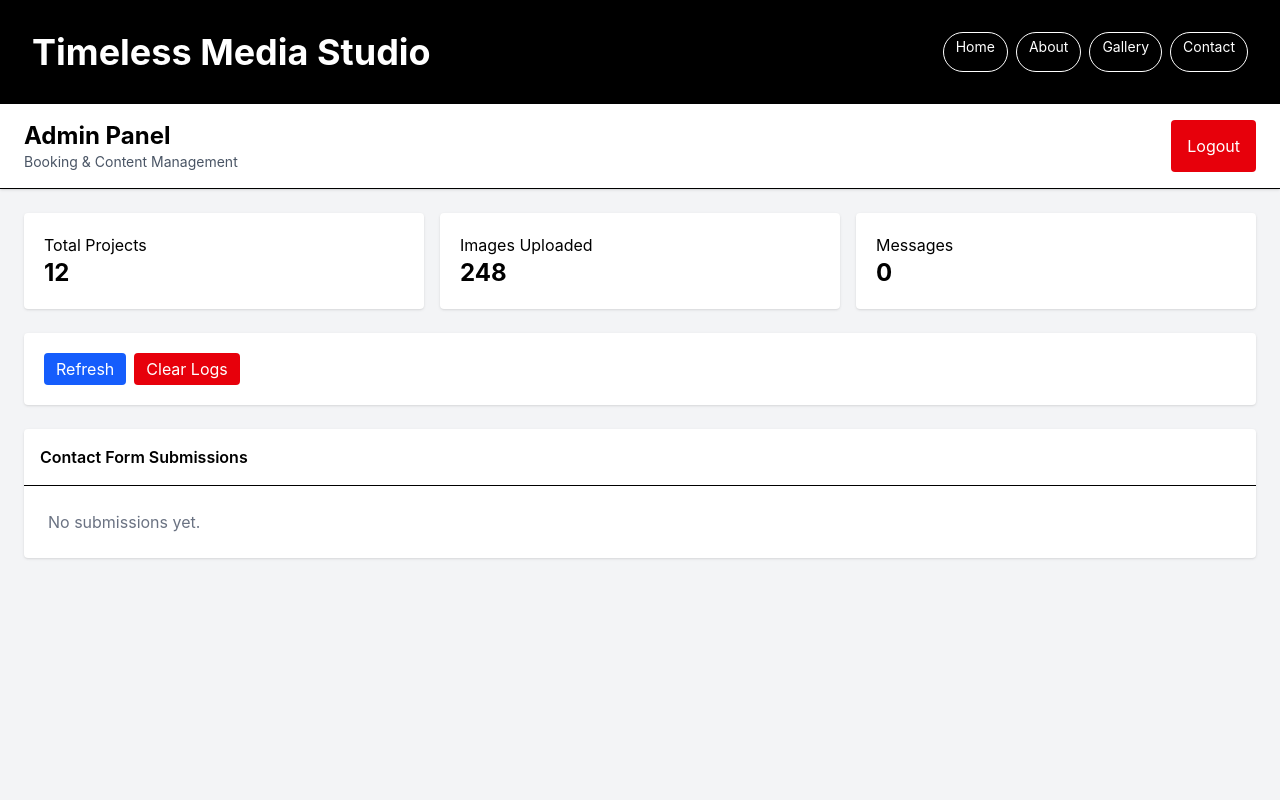
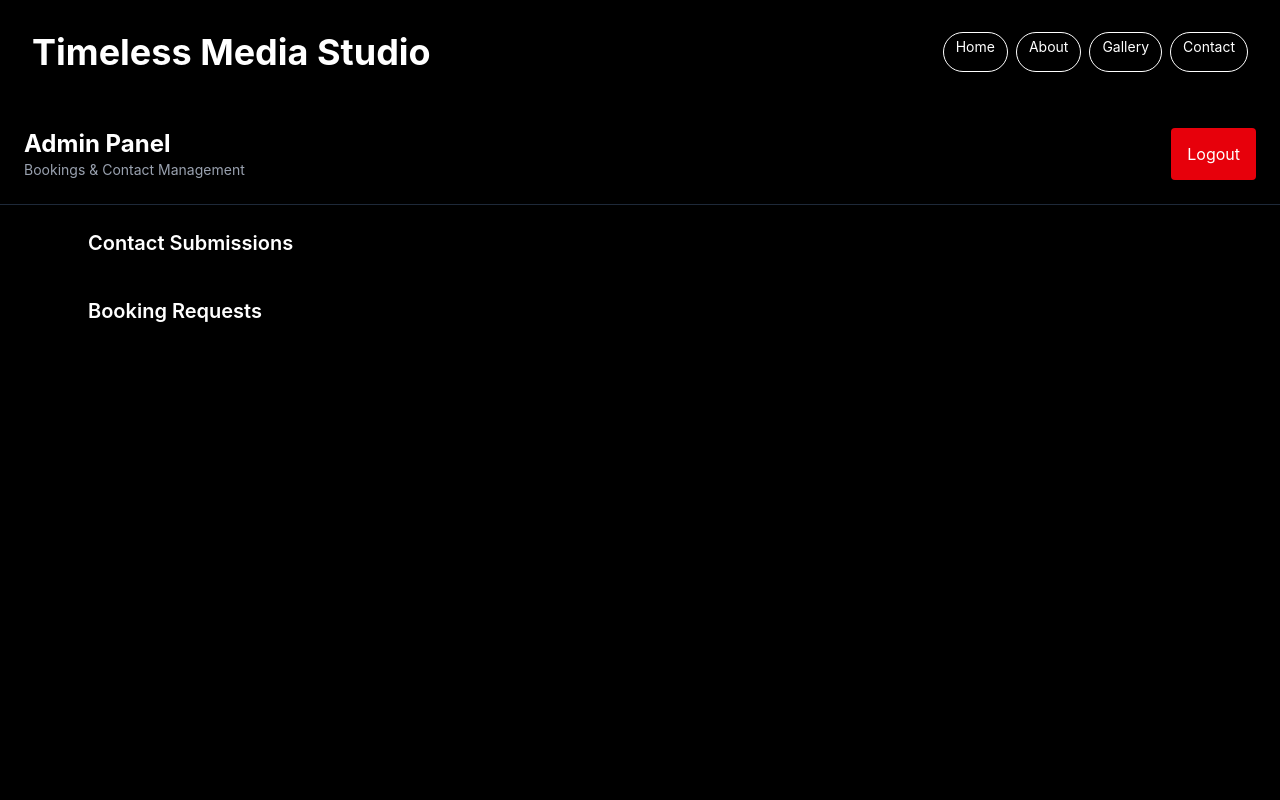
Before and after one commit to eringz/timeless-media-studio, a Next.js app: page /admin in a window 1280 px wide. Shown: the top 800 px of the page. Built offline with nearby package versions, Linux system fonts and the light colour scheme; sample sign-in values are in the browser's storage.

Commit message:
Update page.tsx

```diff
--- a/app/admin/page.tsx
+++ b/app/admin/page.tsx
@@ -3,15 +3,10 @@
 import { useEffect, useState } from 'react';
 import { useRouter } from 'next/navigation';
 
-const STORAGE_KEY = 'adminStats';
+const CONTACT_KEY = 'contactSubmissions';
+const BOOKING_KEY = 'adminBookingLogs';
 
-const defaultStats = {
-  totalProjects: 12,
-  imagesUploaded: 248,
-  messages: 0,
-};
-
-type Stats = typeof defaultStats;
+type LogStatus = 'pending' | 'approved';
 
 type ContactLog = {
   id: string;
@@ -22,327 +17,247 @@ type ContactLog = {
   message: string;
   email: string;
   timestamp: string;
-  status?: 'pending' | 'approved';
+  status?: LogStatus;
 };
 
-function loadStats(): Stats {
-  if (typeof window === 'undefined') return defaultStats;
-
-  try {
-    const stored = localStorage.getItem(STORAGE_KEY);
-    return stored ? JSON.parse(stored) : defaultStats;
-  } catch {
-    return defaultStats;
-  }
-}
-
-function saveStats(value: Stats) {
-  if (typeof window === 'undefined') return;
-  localStorage.setItem(STORAGE_KEY, JSON.stringify(value));
-}
+type BookingLog = ContactLog;
 
 export default function AdminPanel() {
-  const [isAuthenticated, setIsAuthenticated] = useState(false);
+  const router = useRouter();
+
+  const [contactLogs, setContactLogs] = useState<ContactLog[]>([]);
+  const [bookingLogs, setBookingLogs] = useState<BookingLog[]>([]);
   const [loading, setLoading] = useState(true);
-  const [stats, setStats] = useState<Stats>(defaultStats);
-  const [contactLogs, setContactLogs] = useState<ContactLog[]>([]);
-  const router = useRouter();
+
+  const loadData = () => {
+    const contacts = JSON.parse(localStorage.getItem(CONTACT_KEY) || '[]');
+    const bookings = JSON.parse(localStorage.getItem(BOOKING_KEY) || '[]');
+
+    const normalize = (arr: any[]) =>
+      Array.isArray(arr)
+        ? arr.reverse().map((x) => ({
+            ...x,
+            status: x.status || 'pending',
+          }))
+        : [];
+
+    setContactLogs(normalize(contacts));
+    setBookingLogs(normalize(bookings));
+  };
 
   useEffect(() => {
     if (typeof window === 'undefined') return;
 
-    const authenticated =
-      localStorage.getItem('adminAuthenticated') === 'true';
+    const auth = localStorage.getItem('adminAuthenticated');
 
-    if (!authenticated) {
+    if (auth !== 'true') {
       router.push('/admin/login');
       return;
     }
 
-    setTimeout(() => {
-      setIsAuthenticated(true);
+    loadData();
+    setLoading(false);
 
-      const savedStats = loadStats();
+    const interval = setInterval(loadData, 2000);
+    return () => clearInterval(interval);
+  }, [router]);
 
-      const submissions = JSON.parse(
-        localStorage.getItem('contactSubmissions') || '[]'
-      ) as ContactLog[];
-
-      const normalized = Array.isArray(submissions)
-        ? submissions
-            .reverse()
-            .map((s) => ({
-              ...s,
-              status: s.status || 'pending',
-            }))
-        : [];
-
-      setContactLogs(normalized);
-
-      const updatedStats = {
-        ...savedStats,
-        messages: normalized.length,
+  const updateStorage = (key: string, data: any[]) => {
+    localStorage.setItem(key, JSON.stringify(data));
+    loadData();
   };
 
-      setStats(updatedStats);
-      saveStats(updatedStats);
+  const approve = (id: string, type: 'contact' | 'booking') => {
+    const key = type === 'contact' ? CONTACT_KEY : BOOKING_KEY;
 
-      setLoading(false);
-    }, 0);
-  }, [router]);
+    const data =
+      type === 'contact' ? contactLogs : bookingLogs;
 
-  const handleLogout = () => {
-    localStorage.removeItem('adminAuthenticated');
-    router.push('/admin/login');
+    const updated = data.map((d) =>
+      d.id === id ? { ...d, status: 'approved' } : d
+    );
+
+    updateStorage(key, updated);
   };
 
-  const saveLogs = (updated: ContactLog[]) => {
-    setContactLogs(updated);
-    localStorage.setItem(
-      'contactSubmissions',
-      JSON.stringify(updated)
-    );
+  const remove = (id: string, type: 'contact' | 'booking') => {
+    const key = type === 'contact' ? CONTACT_KEY : BOOKING_KEY;
 
-    const updatedStats = {
-      ...stats,
-      messages: updated.length,
+    const data =
+      type === 'contact' ? contactLogs : bookingLogs;
+
+    const updated = data.filter((d) => d.id !== id);
+
+    updateStorage(key, updated);
   };
 
-    setStats(updatedStats);
-    saveStats(updatedStats);
-  };
-
-  const handleApprove = (id: string) => {
-    const updated = contactLogs.map((log) =>
-      log.id === id
-        ? { ...log, status: 'approved' }
-        : log
-    );
-
-    saveLogs(updated);
-  };
-
-  const handleDelete = (id: string) => {
-    const updated = contactLogs.filter(
-      (log) => log.id !== id
-    );
-
-    saveLogs(updated);
-  };
-
-  const handleClearContactLogs = () => {
-    localStorage.removeItem('contactSubmissions');
-    setContactLogs([]);
-    saveLogs([]);
-  };
-
-  const refreshContactLogs = () => {
-    const submissions = JSON.parse(
-      localStorage.getItem('contactSubmissions') || '[]'
-    ) as ContactLog[];
-
-    const normalized = submissions
-      .reverse()
-      .map((s) => ({
-        ...s,
-        status: s.status || 'pending',
-      }));
-
-    setContactLogs(normalized);
-
-    const updatedStats = {
-      ...stats,
-      messages: normalized.length,
-    };
-
-    setStats(updatedStats);
-    saveStats(updatedStats);
-  };
-
-  const formatDate = (dateString: string) => {
-    return new Date(dateString).toLocaleString();
-  };
+  const formatDate = (d: string) =>
+    new Date(d).toLocaleString();
 
   if (loading) {
     return (
-      <div className="min-h-screen flex items-center justify-center bg-gray-100">
-        Loading admin...
+      <div className="min-h-screen flex items-center justify-center bg-black text-white">
+        Loading admin panel...
       </div>
     );
   }
 
-  if (!isAuthenticated) return null;
-
   return (
-    <div className="min-h-screen bg-gray-100">
+    <div className="min-h-screen bg-black text-white">
 
       {/* HEADER */}
-      <header className="bg-white shadow-sm border-b">
-        <div className="max-w-7xl mx-auto px-6 py-4 flex justify-between">
+      <div className="border-b border-gray-800 p-6 flex justify-between">
         <div>
-            <h1 className="text-2xl font-bold">
-              Admin Panel
-            </h1>
-            <p className="text-sm text-gray-600">
-              Booking & Content Management
+          <h1 className="text-2xl font-bold">Admin Panel</h1>
+          <p className="text-gray-400 text-sm">
+            Bookings & Contact Management
           </p>
         </div>
 
         <button
-            onClick={handleLogout}
-            className="bg-red-600 text-white px-4 py-2 rounded"
+          onClick={() => {
+            localStorage.removeItem('adminAuthenticated');
+            router.push('/admin/login');
+          }}
+          className="bg-red-600 px-4 py-2 rounded"
         >
           Logout
         </button>
       </div>
-      </header>
 
-      {/* STATS */}
-      <main className="max-w-7xl mx-auto p-6">
+      {/* GRID */}
+      <div className="max-w-6xl mx-auto p-6 space-y-10">
 
-        <div className="grid md:grid-cols-3 gap-4 mb-6">
+        {/* CONTACTS */}
+        <section>
+          <h2 className="text-xl font-semibold mb-4">
+            Contact Submissions
+          </h2>
 
-          <div className="bg-white p-5 rounded shadow">
-            <p>Total Projects</p>
-            <p className="text-2xl font-bold">
-              {stats.totalProjects}
+          <div className="space-y-4">
+            {contactLogs.map((log) => (
+              <div
+                key={log.id}
+                className="bg-gray-900 border border-gray-800 p-4 rounded-xl"
+              >
+                <div className="flex justify-between">
+                  <div>
+                    <p className="font-bold">{log.name}</p>
+
+                    <p className="text-gray-400 text-sm">
+                      📧 {log.email}
                     </p>
+                    <p className="text-gray-400 text-sm">
+                      📞 {log.phone}
+                    </p>
+                    <p className="text-gray-400 text-sm">
+                      📅 {log.date}
+                    </p>
+                    <p className="text-gray-400 text-sm">
+                      💬 {log.message}
+                    </p>
+
+                    <span
+                      className={`inline-block mt-2 text-xs px-2 py-1 rounded ${
+                        log.status === 'approved'
+                          ? 'bg-green-600'
+                          : 'bg-yellow-600'
+                      }`}
+                    >
+                      {log.status}
+                    </span>
                   </div>
 
-          <div className="bg-white p-5 rounded shadow">
-            <p>Images Uploaded</p>
-            <p className="text-2xl font-bold">
-              {stats.imagesUploaded}
-            </p>
-          </div>
-
-          <div className="bg-white p-5 rounded shadow">
-            <p>Messages</p>
-            <p className="text-2xl font-bold">
-              {stats.messages}
-            </p>
-          </div>
-
-        </div>
-
-        {/* ACTIONS */}
-        <div className="bg-white p-5 rounded shadow mb-6">
-          <div className="flex gap-2">
-            <button
-              onClick={refreshContactLogs}
-              className="bg-blue-600 text-white px-3 py-1 rounded"
-            >
-              Refresh
-            </button>
-
-            <button
-              onClick={handleClearContactLogs}
-              className="bg-red-600 text-white px-3 py-1 rounded"
-            >
-              Clear Logs
-            </button>
+                  <div className="text-right text-xs text-gray-400">
+                    {formatDate(log.timestamp)}
                   </div>
                 </div>
 
-        {/* BOOKINGS */}
-        <div className="bg-white rounded shadow">
-
-          <div className="p-4 border-b font-semibold">
-            Contact Form Submissions
-          </div>
-
-          {contactLogs.length === 0 ? (
-            <div className="p-6 text-gray-500">
-              No submissions yet.
-            </div>
-          ) : (
-            <ul className="divide-y">
-
-              {contactLogs.map((log) => (
-                <li key={log.id} className="p-4">
-
-                  <div className="flex justify-between">
-
-                    <div>
-
-                      <div className="flex gap-2 items-center">
-
-                        <p className="font-semibold">
-                          {log.name}
-                        </p>
-
-                        <span className="text-xs px-2 py-1 bg-blue-100 rounded">
-                          {log.packageType}
-                        </span>
-
-                        <span
-                          className={`text-xs px-2 py-1 rounded ${
-                            log.status === 'approved'
-                              ? 'bg-green-100 text-green-700'
-                              : 'bg-yellow-100 text-yellow-700'
-                          }`}
-                        >
-                          {log.status || 'pending'}
-                        </span>
-
-                      </div>
-
-                      <p className="text-sm text-gray-600">
-                        📧 {log.email}
-                      </p>
-
-                      <p className="text-sm text-gray-600">
-                        📞 {log.phone}
-                      </p>
-
-                      <p className="text-sm text-gray-600">
-                        📅 {log.date}
-                      </p>
-
-                      <p className="text-sm text-gray-600">
-                        💬 {log.message}
-                      </p>
-
-                      {/* ACTIONS */}
-                      <div className="flex gap-2 mt-2">
-
+                <div className="flex gap-2 mt-3">
                   <button
-                          onClick={() =>
-                            handleApprove(log.id)
-                          }
-                          className="bg-green-600 text-white px-2 py-1 text-xs rounded"
+                    onClick={() => approve(log.id, 'contact')}
+                    className="bg-green-600 px-2 py-1 text-xs rounded"
                   >
                     Approve
                   </button>
 
                   <button
-                          onClick={() =>
-                            handleDelete(log.id)
-                          }
-                          className="bg-red-600 text-white px-2 py-1 text-xs rounded"
+                    onClick={() => remove(log.id, 'contact')}
+                    className="bg-red-600 px-2 py-1 text-xs rounded"
                   >
                     Delete
                   </button>
+                </div>
+              </div>
+            ))}
+          </div>
+        </section>
+
+        {/* BOOKINGS */}
+        <section>
+          <h2 className="text-xl font-semibold mb-4">
+            Booking Requests
+          </h2>
+
+          <div className="space-y-4">
+            {bookingLogs.map((log) => (
+              <div
+                key={log.id}
+                className="bg-gray-900 border border-gray-800 p-4 rounded-xl"
+              >
+                <p className="font-bold">{log.name}</p>
+
+                <p className="text-gray-400 text-sm">
+                  📧 {log.email}
+                </p>
+                <p className="text-gray-400 text-sm">
+                  📞 {log.phone}
+                </p>
+                <p className="text-gray-400 text-sm">
+                  📅 {log.date}
+                </p>
+                <p className="text-gray-400 text-sm">
+                  🧾 {log.packageType}
+                </p>
+                <p className="text-gray-400 text-sm">
+                  💬 {log.message}
+                </p>
+
+                <span
+                  className={`inline-block mt-2 text-xs px-2 py-1 rounded ${
+                    log.status === 'approved'
+                      ? 'bg-green-600'
+                      : 'bg-yellow-600'
+                  }`}
+                >
+                  {log.status}
+                </span>
+
+                <div className="flex gap-2 mt-3">
+                  <button
+                    onClick={() => approve(log.id, 'booking')}
+                    className="bg-green-600 px-2 py-1 text-xs rounded"
+                  >
+                    Approve
+                  </button>
+
+                  <button
+                    onClick={() => remove(log.id, 'booking')}
+                    className="bg-red-600 px-2 py-1 text-xs rounded"
+                  >
+                    Delete
+                  </button>
+                </div>
+
+                <p className="text-xs text-gray-500 mt-2">
+                  {formatDate(log.timestamp)}
+                </p>
+              </div>
+            ))}
+          </div>
+        </section>
 
       </div>
-
-                    </div>
-
-                    <span className="text-xs text-gray-500">
-                      {formatDate(log.timestamp)}
-                    </span>
-
-                  </div>
-
-                </li>
-              ))}
-
-            </ul>
-          )}
-
-        </div>
-
-      </main>
     </div>
   );
 }
```
Lines whose indentation alone changed are shown as unchanged.
